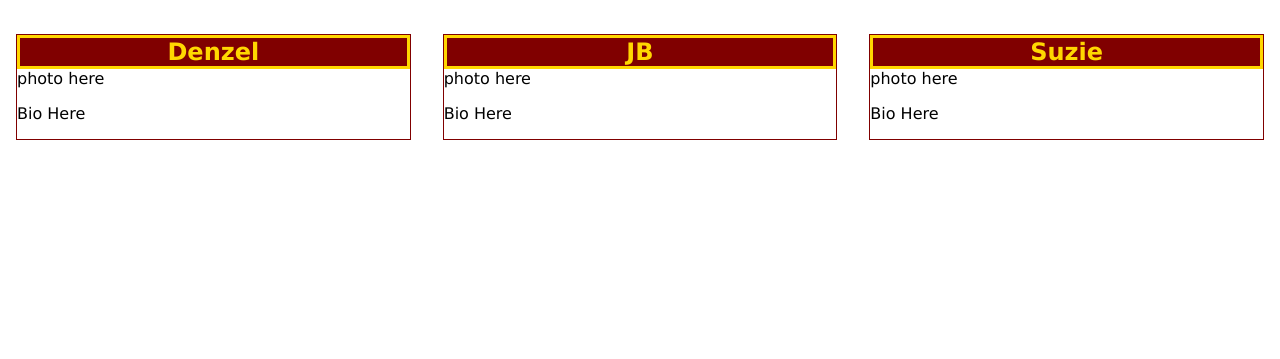
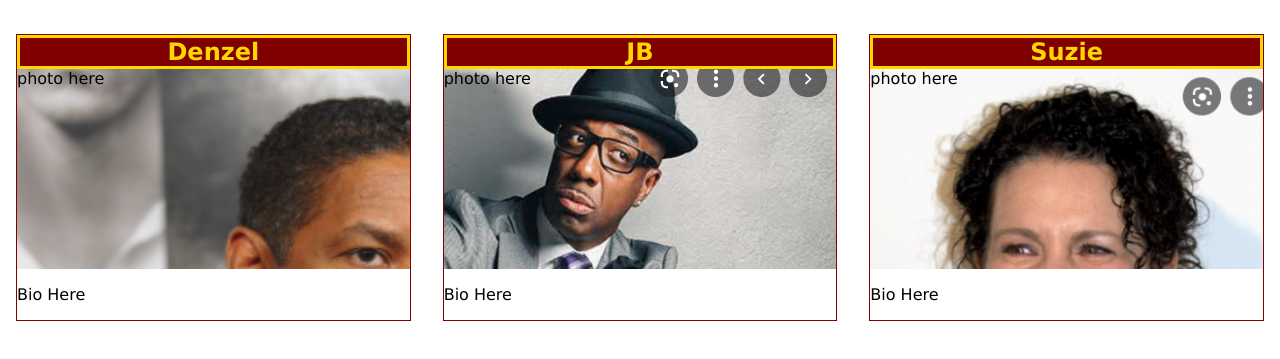
Before and after one commit to ericpkatz/mount_vernon_hall_of_fame, a plain HTML site: page index.html in a window 1280 px wide. Shown: the part 63-422 px from the top of the page. Drawn offline with Linux system fonts and the light colour scheme.

Commit message:
add images

```diff
--- a/index.html
+++ b/index.html
@@ -9,12 +9,18 @@ body {
   font-family: verdana;
   margin: 0;
 }
-h1 {
+h1,h2 {
   background-color: maroon;
   color: gold;
   text-align: center;
   border: solid 3px gold;
+}
+h1 {
   padding: 0.5rem;
+}
+
+h2 {
+  margin: 0;
 }
 
 body > div > div {
@@ -24,13 +30,29 @@ body > div > div {
   border: solid 1px maroon;
 }
 
-h2 {
-  margin: 0;
-  background-color: maroon;
-  color: gold;
-  text-align: center;
-  border: solid 3px gold;
+body > div > div > div {
+  background-color: dodgerBlue;
+  height: 200px;
 }
+
+body > div > div:first-child > div {
+  background-image: url(Denzel_And_Wife.png);
+  background-size: 250%;
+  background-position-x: -85px;
+  background-position-y: -20px;
+}
+
+body > div > div:last-child > div {
+  background-image: url(Suzie.png);
+  background-size: cover;
+}
+
+body > div > div:nth-child(2) > div {
+  background-image: url(JB.png);
+  background-position-x: -200px;
+  background-position-y: -20px;
+}
+
 </style>
   </head>
   <body>
```
Also changed, not shown: Denzel_And_Wife.png (added), JB.png (added), Suzie.png (added).
